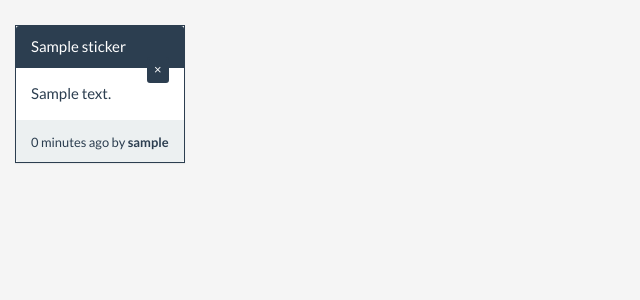
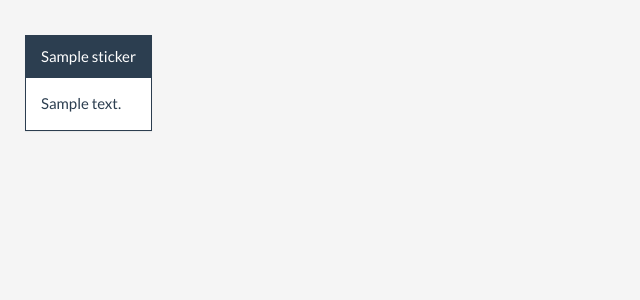
Before and after one commit to Momjo/sticky, a Django app: page / in a window 1280 px wide. Shown: the part 60-360 px from the top of the page, without its empty margins (0-640 px from the left). Run offline with Django 3.2, Linux system fonts and the light colour scheme; tables that the repository leaves empty hold one stand-in row (values such as "Sample post"); some libraries are stand-ins or nearby versions.

Commit message:
Update sticker template

```diff
--- a/stickers/templates/stickers/index.html
+++ b/stickers/templates/stickers/index.html
@@ -2,21 +2,20 @@
 {% block content %}
     {% if latest_stickers %}
         {% for sticker in latest_stickers %}
-            <div class="sticker panel panel-default panel-primary" data-id="{{ sticker.id }}">
-                <div class="panel-heading">
-                    {{ sticker.title }}
-                    <form method="post" action="{% url 'stickers:delete' %}">
-                        {% csrf_token %}
-                        <button type="submit" class="sticker-close btn btn-xs btn-primary pull-right">&times;</button>
-                    </form>
-                </div>
-                {% if sticker.description %}
-                    <div class="panel-body">{{ sticker.description | linebreaksbr }}</div>
-                {% endif %}
-                <div class="panel-footer">
-                    <small>
-                        {{ sticker.date | timesince }} ago by <b>{{ sticker.author.username }}</b>
-                    </small>
+            <div class="sticker-outer" style="padding: 10px;">
+                <div class="sticker panel panel-default panel-primary"
+                     data-id="{{ sticker.id }}"
+                     title="{{ sticker.date | timesince }} ago by {{ sticker.author.username }}">
+
+                    <div class="header panel-heading">
+                        {{ sticker.title }}
+                    </div>
+
+                    {% if sticker.description %}
+                        <div class="panel-body">
+                            {{ sticker.description | linebreaksbr }}
+                        </div>
+                    {% endif %}
                 </div>
             </div>
         {% endfor %}
```
